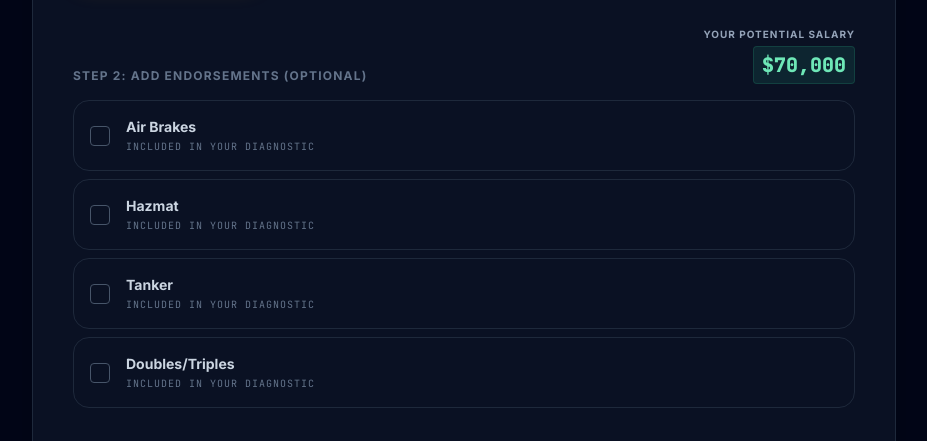
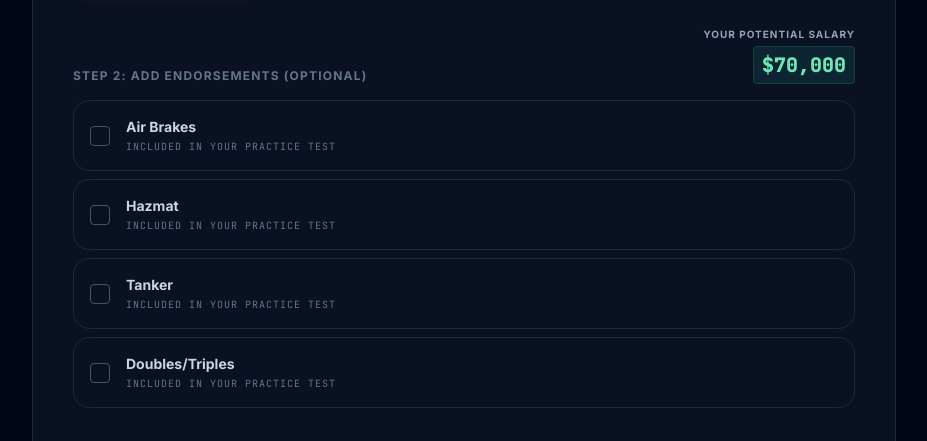
Before and after one commit to ismaelngoie/cdlpracticetest, a Next.js app: page / in a window 1280 px wide. Shown: the part 1320-1761 px from the top of the page, without its empty margins (176-1103 px from the left). Built offline with nearby package versions, Linux system fonts and the light colour scheme.

Commit message:
Update page.tsx

```diff
--- a/app/page.tsx
+++ b/app/page.tsx
@@ -491,7 +491,7 @@ export default function Home() {
                           {end}
                         </div>
                         <div className="text-[10px] text-slate-500 font-mono uppercase tracking-widest mt-0.5">
-                          Included in your diagnostic
+                          Included in your practice test
                         </div>
                       </div>
                     </div>
```
